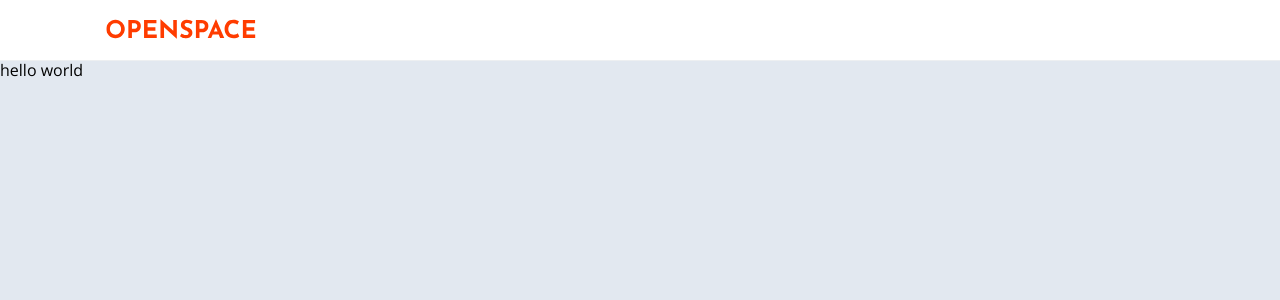
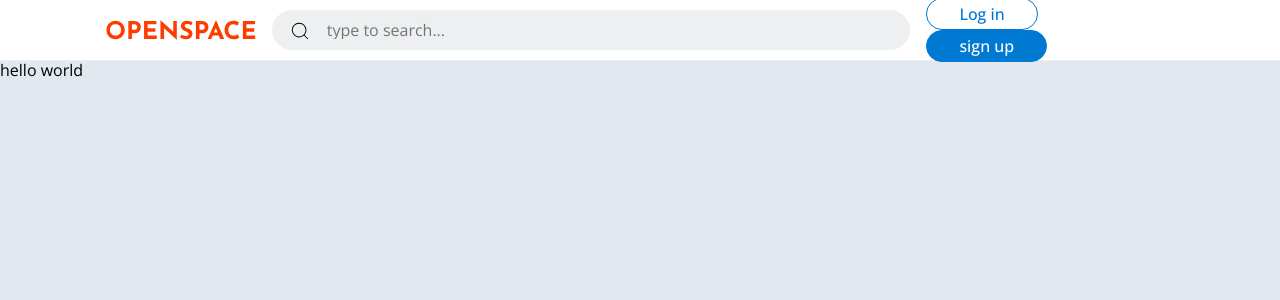
Before and after one commit to musab-momin/next-projects, a Next.js app in the folder open-space/: page / in a window 1280 px wide. Shown: the top 300 px of the page. Built offline with nearby package versions, Linux system fonts and the light colour scheme.

Commit message:
nav bar strucutre and css is half complete

```diff
--- a/open-space/components/Navbar/Navbar.tsx
+++ b/open-space/components/Navbar/Navbar.tsx
@@ -1,6 +1,8 @@
 import React from "react";
 import classes from "./navbar.module.css";
 import Image from "next/image";
+import SearchInput from "./SearchInput/SearchInput";
+import RightSection from "./RightSection/RightSection";
 
 type Props = {};
 
@@ -11,6 +13,9 @@ const Navbar = (props: Props) => {
         <div className={classes.imgContainer}>
           <Image src={"/images/logos/logo-no-background.svg"} alt={"#"} fill />
         </div>
+        <SearchInput />
+        <RightSection />
+        {/* <Directory /> */}
       </nav>
     </header>
   );
--- /dev/null
+++ b/open-space/components/Navbar/RightSection/AuthButtons.tsx
@@ -0,0 +1,15 @@
+import React from "react";
+import classes from "./rightsection.module.css";
+
+type authButtonsProps = {};
+
+const AuthButtons: React.FC<authButtonsProps> = () => {
+  return (
+    <div className={classes.btngrop}>
+      <button className="primary-outline-btn mr">Log in</button>
+      <button className="primary-btn">sign up</button>
+    </div>
+  );
+};
+
+export default AuthButtons;
--- /dev/null
+++ b/open-space/components/Navbar/RightSection/RightSection.tsx
@@ -0,0 +1,19 @@
+import React from "react";
+import AuthButtons from "./AuthButtons";
+
+type rightSectionProps = {
+  // user: any;
+};
+
+const RightSection: React.FC<rightSectionProps> = () => {
+  return (
+    <>
+      {/* <AuthModal /> */}
+      <div className="flex">
+        <AuthButtons />
+      </div>
+    </>
+  );
+};
+
+export default RightSection;
--- /dev/null
+++ b/open-space/components/Navbar/RightSection/index.tsx
@@ -0,0 +1 @@
+export { default } from "./RightSection";
--- /dev/null
+++ b/open-space/components/Navbar/SearchInput/SearchInput.tsx
@@ -0,0 +1,26 @@
+import React from "react";
+import classes from "./searchinput.module.css";
+import { CiSearch } from "react-icons/ci";
+
+type searchInputProps = {
+  // user;
+};
+
+const SearchInput: React.FC<searchInputProps> = () => {
+  return (
+    <div style={{ width: "60%" }}>
+      <div className={classes.inptgrp}>
+        <div className={classes.iconWrapper}>
+          <CiSearch size={22} />
+        </div>
+        <input
+          type="search"
+          className={classes.inp}
+          placeholder="type to search..."
+        />
+      </div>
+    </div>
+  );
+};
+
+export default SearchInput;
--- /dev/null
+++ b/open-space/components/Navbar/SearchInput/index.tsx
@@ -0,0 +1 @@
+export { default } from "./SearchInput";
--- /dev/null
+++ b/open-space/components/Navbar/SearchInput/searchinput.module.css
@@ -0,0 +1,25 @@
+.inptgrp{
+    height: 40px;
+    border: none;
+    width: 100%;
+    border-radius: 100px;
+    display: flex;
+    align-items: center;
+    border: 1px solid var(--grey-secondary);
+    background: var(--grey-secondary);
+}
+.inptgrp:hover, .inptgrp:focus{
+    background: var(--white-clr);
+    border: 1px solid var(--primary-blue);
+}
+.iconWrapper{
+    margin-left: 1rem;
+    margin-top: 5px;
+}
+.inp{
+    width: 100%;
+    padding: 0 1rem;
+    border: none;
+    outline: none;
+    background: none;
+}
--- a/open-space/components/Navbar/navbar.module.css
+++ b/open-space/components/Navbar/navbar.module.css
@@ -7,6 +7,10 @@
 
 .nav{
     height: 48px;
+    display: flex;
+    align-items: center;
+    justify-content: space-between;
+    gap: 1rem;
 }
 
 .imgContainer{
--- a/open-space/package.json
+++ b/open-space/package.json
@@ -19,6 +19,7 @@
     "next": "13.1.6",
     "react": "18.2.0",
     "react-dom": "18.2.0",
+    "react-icons": "^4.7.1",
     "typescript": "4.9.5"
   }
 }
--- a/open-space/styles/globals.css
+++ b/open-space/styles/globals.css
@@ -5,7 +5,8 @@
   --primary-clr: #FF3c00;
   --primary-bg-clr: #E2E8F0;
   --white-clr: #FFFFFF;
-
+  --primary-blue: #0079D3;
+  --secondary-blue: #e0f1ff;
   --grey-secondary: #EDEFF1;
 
 
@@ -45,3 +46,44 @@ body{
   max-width: 1100px;
   margin: 0 auto;
 }
+
+.ml{
+  margin-left: 1rem;
+}
+.mr{
+  margin-right: 1rem;
+}
+.mt{
+  margin-top: 1rem;
+}
+.mb{
+  margin-bottom: 1rem;
+}
+
+.primary-outline-btn{
+  padding: 6px 2rem;
+  background: var(--white-clr);
+  border: 1px solid var(--primary-blue);
+  color: var(--primary-blue);
+  border-radius: 100px;
+  font-weight: 500;
+  cursor: pointer;
+  transition: background .3s linear;
+}
+.primary-outline-btn:hover{
+  background: var(--secondary-blue);
+}
+
+.primary-btn{
+  padding: 6px 2rem;
+  background: var(--primary-blue);
+  color: var(--white-clr);
+  font-weight: 500;
+  cursor: pointer;
+  border-radius: 100px;
+  border: 1px solid var(--primary-blue);
+  transition: opacity .3s linear;
+}
+.primary-btn:hover{
+  opacity: .90;
+}
```
Also changed, not shown: open-space/components/Navbar/RightSection/rightsection.module.css (added), 1 other file (tests, documents, lock files or other folders).
